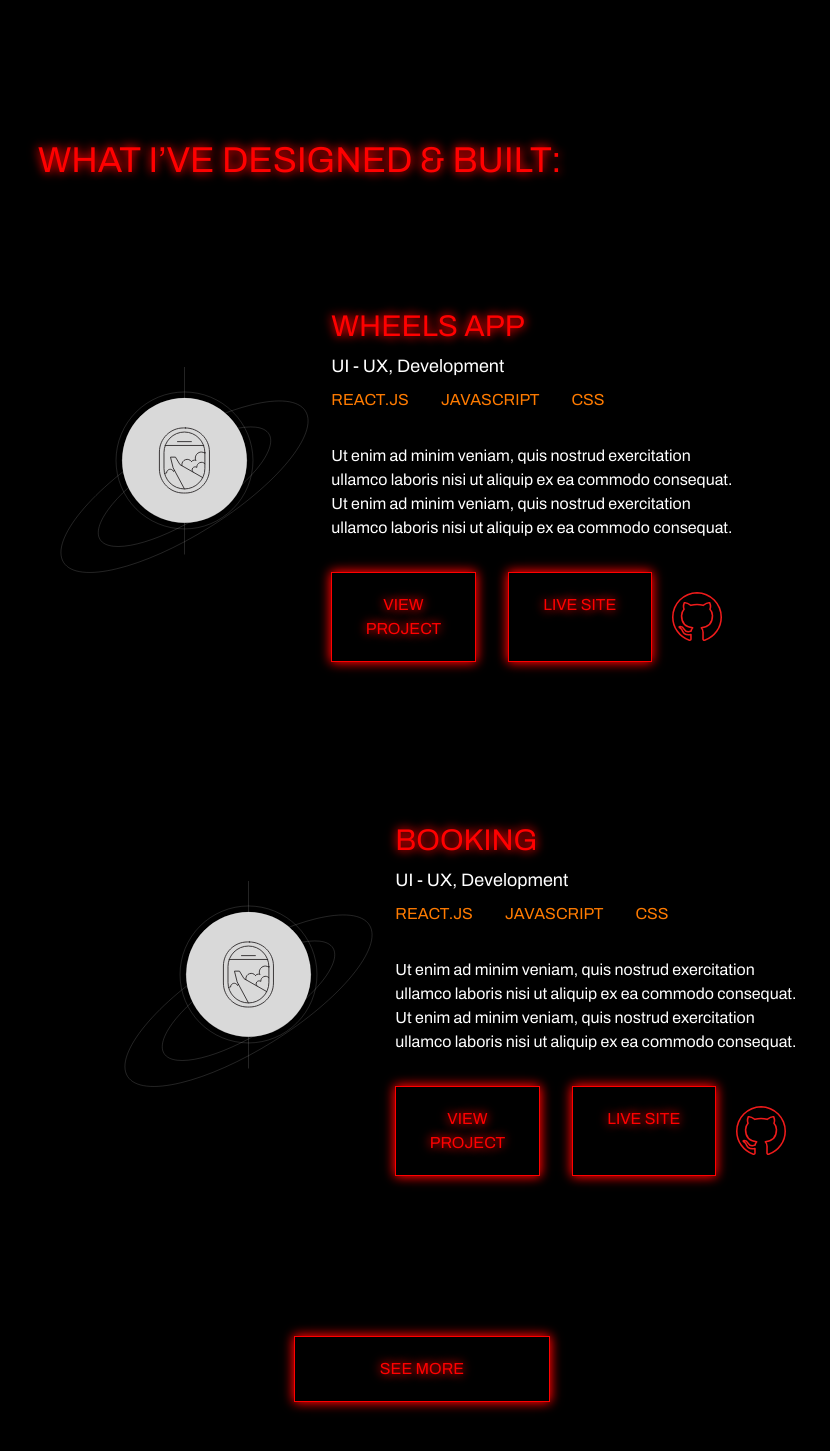
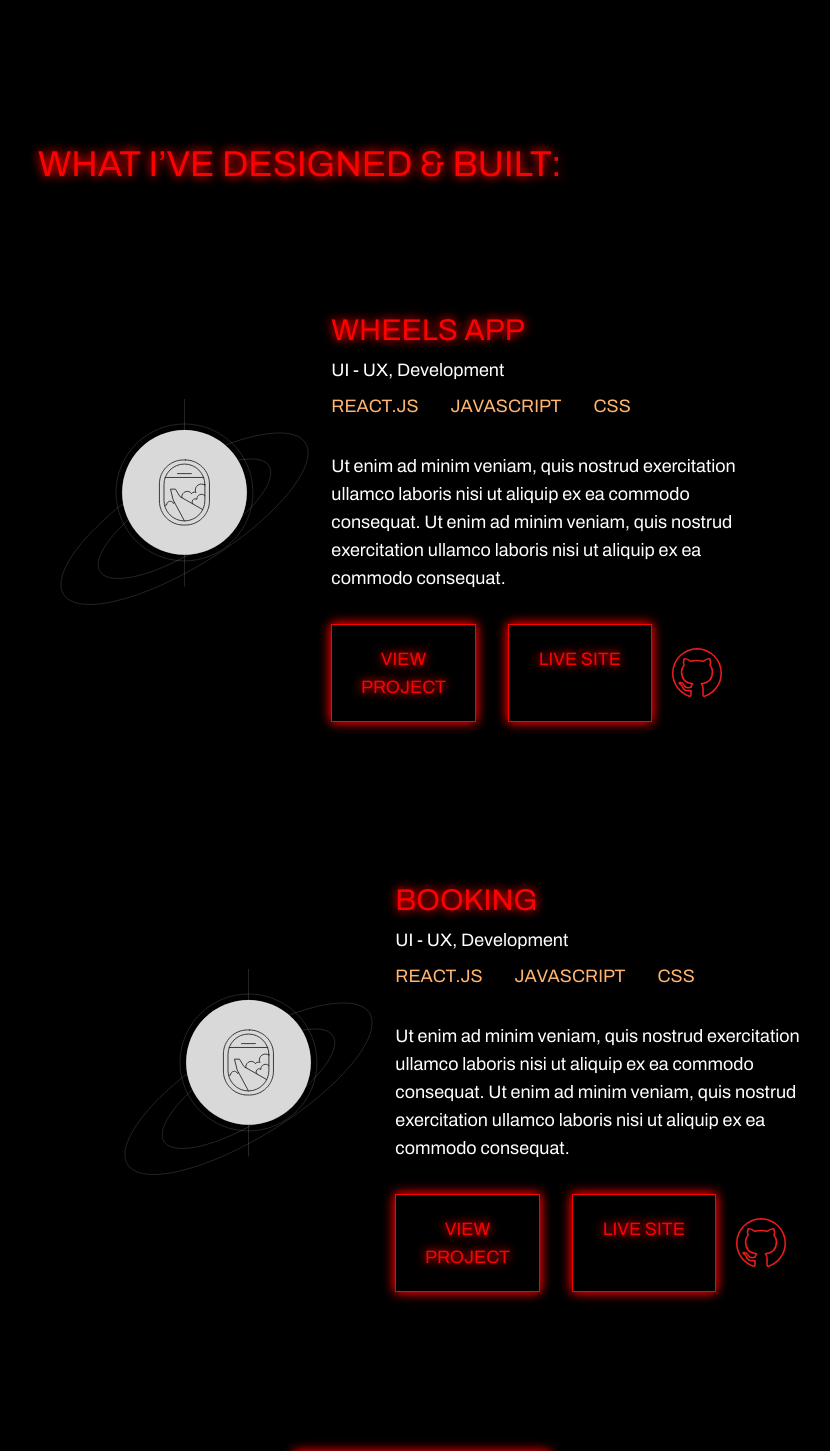
Before and after one commit to GaiaGD/pf-23, a React (Vite) app: page / in a window 1280 px wide. Shown: the part 1330-2781 px from the top of the page, without its empty margins (218-1048 px from the left). Built offline with nearby package versions, Linux system fonts and the light colour scheme.

Commit message:
messed up

```diff
--- a/src/components/Footer.jsx
+++ b/src/components/Footer.jsx
@@ -16,7 +16,7 @@ function Footer() {
                 <input type="text" className={`w-full my-2 p-3 bg-black ${planet.cta} hover:${planet.cta} focus:${planet.cta} active:${planet.cta}text-white`}></input>
                 <input type="email" className={`w-full my-2 p-3 bg-black ${planet.cta} hover:${planet.cta} focus:${planet.cta} active:${planet.cta}text-white`}></input>
                 <textarea type="text" className={`w-full my-2 p-3 bg-black ${planet.cta} hover:${planet.cta} focus:${planet.cta} active:${planet.cta}text-white`}></textarea>
-                <div className={`cta p-5 ${planet.cta} uppercase ${planet.first} text-center w-1/3`}>send</div>
+                <div className={`cta text-lg p-5 ${planet.cta} uppercase ${planet.first} text-center w-1/3`}>send</div>
               </form>
             </div>
             <div className='w-3-12 icons contact flex'>
--- a/src/components/Homepage.jsx
+++ b/src/components/Homepage.jsx
@@ -20,7 +20,7 @@ function Homepage() {
                 className={`${planet.cta} p-5 ${planet.first} border-red-700 border-2 border-solid m-16 w-1/3`}
                 to="/#projects"
             >
-              <h5 className={`${planet.first} text-center`}>THINGS I'VE MADE</h5>
+              <h5 className={`${planet.first} text-lg text-center`}>THINGS I'VE MADE</h5>
             </HashLink>
         </div>
       </div>
@@ -39,17 +39,17 @@ function Homepage() {
             <div className='w-7/12 left-4'>
               <h2 className={`${planet.first} text-3xl uppercase`}>WHEELS APP</h2>
               <h5 className='text-lg my-2'>UI - UX, Development</h5>
-              <div className={`${planet.second}`}><span className='mr-8'>REACT.JS</span><span className='mr-8'>JAVASCRIPT</span><span>CSS</span></div>
-              <p className='my-8 text-base'>Ut enim ad minim veniam, quis nostrud exercitation ullamco laboris nisi ut aliquip ex ea commodo consequat. Ut enim ad minim veniam, quis nostrud exercitation ullamco laboris nisi ut aliquip ex ea commodo consequat.</p>
+              <div className={`${planet.second}`}><span className='mr-8 text-lg'>REACT.JS</span><span className='mr-8 text-lg'>JAVASCRIPT</span><span className='text-lg'>CSS</span></div>
+              <p className='my-8 text-lg'>Ut enim ad minim veniam, quis nostrud exercitation ullamco laboris nisi ut aliquip ex ea commodo consequat. Ut enim ad minim veniam, quis nostrud exercitation ullamco laboris nisi ut aliquip ex ea commodo consequat.</p>
               <div className='flex justify-between items-center'>
                 <div className='flex w-full'>
                   <Link to="/wheelsapp" className={`cta p-5 w-full ${planet.cta} mr-8`}>
                     <div>
-                      <h5 className={`${planet.first} text-center uppercase`}>view project</h5>
+                      <h5 className={`${planet.first} text-lg text-center uppercase`}>view project</h5>
                     </div>
                   </Link>
                   <div className={`cta p-5 w-full ${planet.cta}`}>
-                    <h5 className={`${planet.first} text-center uppercase`}>live site</h5>
+                    <h5 className={`${planet.first} text-lg text-center uppercase`}>live site</h5>
                   </div>
                 </div>
                 <div className='cta p-5'>
@@ -67,15 +67,15 @@ function Homepage() {
               <div className='w-7/12 flex flex-col'>
               <h2 className={`${planet.first} text-3xl uppercase`}>BOOKING</h2>
                 <h5 className='text-lg my-2'>UI - UX, Development</h5>
-                <div className={`${planet.second}`}><span className='mr-8'>REACT.JS</span><span className='mr-8'>JAVASCRIPT</span><span>CSS</span></div>
-                <p className='my-8 text-base'>Ut enim ad minim veniam, quis nostrud exercitation ullamco laboris nisi ut aliquip ex ea commodo consequat. Ut enim ad minim veniam, quis nostrud exercitation ullamco laboris nisi ut aliquip ex ea commodo consequat.</p>
+                <div className={`${planet.second}`}><span className='mr-8 text-lg'>REACT.JS</span><span className='mr-8 text-lg'>JAVASCRIPT</span><span className='text-lg'>CSS</span></div>
+                <p className='my-8 text-lg'>Ut enim ad minim veniam, quis nostrud exercitation ullamco laboris nisi ut aliquip ex ea commodo consequat. Ut enim ad minim veniam, quis nostrud exercitation ullamco laboris nisi ut aliquip ex ea commodo consequat.</p>
                 <div className='flex justify-between items-center'>
                 <div className='flex w-full'>
                   <div className={`cta p-5 w-full ${planet.cta} mr-8`}>
-                    <h5 className={`${planet.first} text-center uppercase`}>view project</h5>
+                    <h5 className={`${planet.first} text-lg text-center uppercase`}>view project</h5>
                   </div>
                   <div className={`cta p-5 w-full ${planet.cta}`}>
-                    <h5 className={`${planet.first} text-center uppercase`}>live site</h5>
+                    <h5 className={`${planet.first} text-lg text-center uppercase`}>live site</h5>
                   </div>
                 </div>
                 <div className='cta p-5'>
@@ -89,7 +89,7 @@ function Homepage() {
 
         {/* see more CTA*/}
         <div className={`cta mx-auto my-32 p-5 ${planet.cta} w-1/3`}>
-        <h5 className={`${planet.first} text-center uppercase`}>See more</h5>
+        <h5 className={`${planet.first} text-lg text-center uppercase`}>See more</h5>
           </div>
       </div>
 
@@ -99,7 +99,7 @@ function Homepage() {
             <h1 className={`${planet.first} text-4xl text-right uppercase my-8`}>about me</h1>
             <h2 className='text-white text-3xl text-right'>Lorem ipsum dolor sit amet sed do eiusmod tempor incididunt ut labore et dolore magna aliqua. Ut enim ad minim veniam, quis nostrud exercitation ullamco laboris nisi ut aliquip, space exploration, animal rescue & jiu-jitsu white belt ex ea commodo consequat.</h2>
             <div className={`cta p-5 ${planet.cta} my-16 w-1/3`}>
-              <h5 className={`${planet.first} text-center`}>DOWNLOAD RESUME / CV</h5>
+              <h5 className={`${planet.first} text-lg text-center`}>DOWNLOAD RESUME / CV</h5>
             </div>
         </div>
       </div>
--- a/src/planets.css
+++ b/src/planets.css
@@ -27,7 +27,7 @@
     0 0 13px #FFE6007e;
 }
 .venusTwo {
-    color: #E5BC96;
+    color: #ae937a;
     transition: .4s cubic-bezier(0.165, 0.84, 0.44, 1);
 }
 .venusCta {
@@ -48,7 +48,7 @@
     0 0 13px #FF00007e;
 }
 .marsTwo {
-    color: #FF7B00;
+    color: #ffb56f;
     transition: .4s cubic-bezier(0.165, 0.84, 0.44, 1);
 }
 .marsCta {
@@ -69,7 +69,7 @@
     0 0 13px #E746637e;
 }
 .jupiterTwo {
-    color: #88ACB4;
+    color: #5e797f;
     transition: .4s cubic-bezier(0.165, 0.84, 0.44, 1);
 }
 .jupiterCta {
@@ -83,34 +83,34 @@
 }
 
 .saturnOne {
-    color: #B095A7;
+    color: #f9b06a;
     transition: .4s cubic-bezier(0.165, 0.84, 0.44, 1);
     text-shadow:
-    0 0 10px #B095A7,
-    0 0 13px #B095A77e;
+    0 0 10px #f9b06a,
+    0 0 13px #f9b06a7e;
 }
 .saturnTwo {
-    color: #f9b06a;
+    color: #B095A7;
     transition: .4s cubic-bezier(0.165, 0.84, 0.44, 1);
 }
 .saturnCta {
     border-style: solid;
     border-width: 1px;
-    border-color: #B095A7;
+    border-color: #f9b06a;
     transition: .4s cubic-bezier(0.165, 0.84, 0.44, 1);
     box-shadow:
-    0 0 10px #B095A7,
-    0 0 13px #B095A77e;}
+    0 0 10px #f9b06a,
+    0 0 13px #f9b06a7e;}
 
 .uranusOne {
     color: #00EFFE;
     transition: .4s cubic-bezier(0.165, 0.84, 0.44, 1);
     text-shadow:
-    0 0 3px #00EFFE,
-    0 0 4px #00EFFE7e;
+    0 0 10px #00EFFE,
+    0 0 13px #00EFFE7e;
 }
 .uranusTwo {
-    color: #C5F4FF;
+    color: #87a1a7;
     transition: .4s cubic-bezier(0.165, 0.84, 0.44, 1);
 }
 .uranusCta {
@@ -131,7 +131,7 @@
     0 0 13px #421e9acc;
 }
 .neptuneTwo {
-    color: #3061E0;
+    color: #384872;
     transition: .4s cubic-bezier(0.165, 0.84, 0.44, 1);
 }
 .neptuneCta {
```
